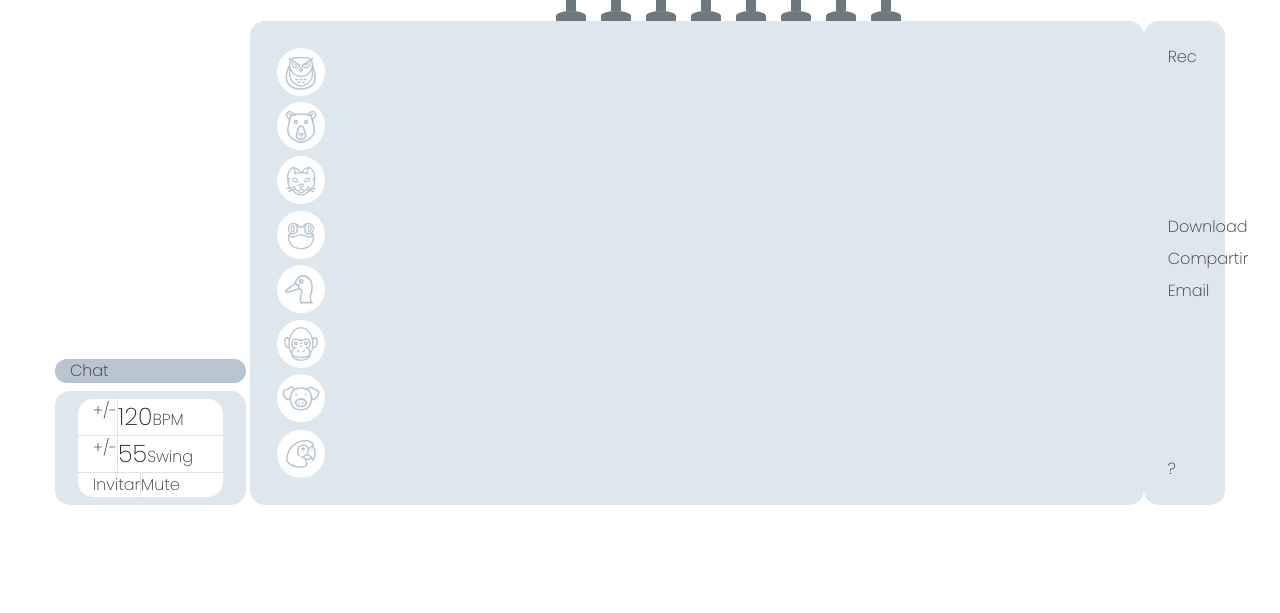
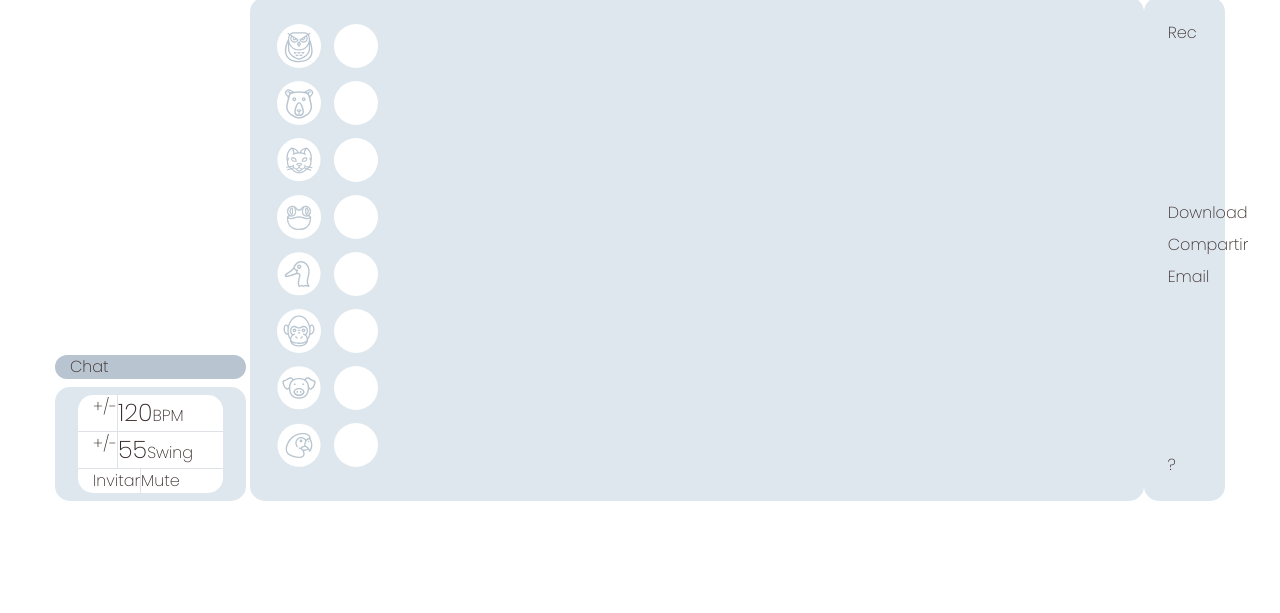
Before and after one commit to joshi4/animal, a plain HTML site: page index.html in a window 1280 px wide. Shown: the part 187-800 px from the top of the page. Drawn offline with nearby package versions, Linux system fonts and the light colour scheme; a script that the page names is missing.

Commit message:
ch volume dial adjustments

```diff
--- a/index.html
+++ b/index.html
@@ -1,4 +1,4 @@
-Ó<!DOCTYPE html>
+<!DOCTYPE html>
 <html lang="en" >
 <head>
   <meta charset="UTF-8">
@@ -263,11 +263,11 @@
               <div id="ch1" class="col-12">
                 <div class="row">
                   <div id="icono" class="col-6">
-                  <object type="image/svg+xml" data="svg/iconos/buho.svg" class="buho-icon">
+                  <object type="image/svg+xml" data="svg/iconos/buho.svg" class="animal-icon">
                     Buho
                   </object>
                   </div>
-                  <div id="volumen" class="col-6">
+                  <div id="volumen" class="dial_container">
                     <div id="dial-ch1" class="mom_dial"></div>
                   </div>
                 </div>
@@ -276,11 +276,11 @@
               <div id="ch2" class="col-12">
                 <div class="row">
                   <div id="icono" class="col-6">
-                    <object type="image/svg+xml" data="svg/iconos/oso.svg" class="oso-icon">
+                    <object type="image/svg+xml" data="svg/iconos/oso.svg" class="animal-icon">
                       Oso
                     </object>
                   </div>
-                  <div id="volumen" class="col-6">
+                  <div id="volumen" class="dial_container">
                     <div id="dial-ch2" class="mom_dial"></div>
                   </div>
                 </div>
@@ -289,11 +289,11 @@
               <div id="ch3" class="col-12">
                 <div class="row">
                   <div id="icono" class="col-6">
-                    <object type="image/svg+xml" data="svg/iconos/gato.svg" class="gato-icon">
+                    <object type="image/svg+xml" data="svg/iconos/gato.svg" class="animal-icon">
                       Gato
                     </object>
                   </div>
-                  <div id="volumen" class="col-6">
+                  <div id="volumen" class="dial_container">
                     <div id="dial-ch3" class="mom_dial"></div>
                   </div>
                 </div>
@@ -302,47 +302,50 @@
               <div id="ch4" class="col-12">
                 <div class="row">
                   <div id="icono" class="col-6">
-                  <object type="image/svg+xml" data="svg/iconos/sapo.svg" class="sapo-icon">
+                  <object type="image/svg+xml" data="svg/iconos/sapo.svg" class="animal-icon">
                     Sapo
                   </object>
                   </div>
-                  <div id="volumen" class="col-6">
+                  <div id="volumen" class="dial_container">
                     <div id="dial-ch4" class="mom_dial"></div>
                   </div>
-                </div></div>
+                </div>
+              </div>
 
               <div id="ch5" class="col-12">
                 <div class="row">
                   <div id="icono" class="col-6">
-                    <object type="image/svg+xml" data="svg/iconos/pato.svg" class="pato-icon">
+                    <object type="image/svg+xml" data="svg/iconos/pato.svg" class="animal-icon">
                       Pato
                     </object>
                   </div>
-                  <div id="volumen" class="col-6">
+                  <div id="volumen" class="dial_container">
                     <div id="dial-ch5" class="mom_dial"></div>
                   </div>
-                </div></div>
+                </div>
+              </div>
 
               <div id="ch6" class="col-12">
                 <div class="row">
                   <div id="icono" class="col-6">
-                  <object type="image/svg+xml" data="svg/iconos/mono.svg" class="mono-icon">
+                  <object type="image/svg+xml" data="svg/iconos/mono.svg" class="animal-icon">
                     Mono
                   </object>
                   </div>
-                  <div id="volumen" class="col-6">
+                  <div id="volumen" class="dial_container">
                     <div id="dial-ch6" class="mom_dial"></div>
                   </div>
-                </div></div>
+                </div>
+              </div>
 
               <div id="ch7" class="col-12">
                 <div class="row">
                   <div id="icono" class="col-6">
-                  <object type="image/svg+xml" data="svg/iconos/cerdo.svg" class="cerdo-icon">
+                  <object type="image/svg+xml" data="svg/iconos/cerdo.svg" class="animal-icon">
                     Cerdo
                   </object>
                   </div>
-                  <div id="volumen" class="col-6">
+                  <div id="volumen" class="dial_container">
                     <div id="dial-ch7" class="mom_dial"></div>
                   </div>
                 </div>
@@ -351,11 +354,11 @@
               <div id="ch8" class="col-12">
                 <div class="row">
                   <div id="icono" class="col-6">
-                  <object type="image/svg+xml" data="svg/iconos/loro.svg" class="loro-icon">
+                  <object type="image/svg+xml" data="svg/iconos/loro.svg" class="animal-icon">
                     Loro
                   </object>
                   </div>
-                  <div id="volumen" class="col-6">
+                  <div id="volumen" class="dial_container">
                     <div id="dial-ch8" class="mom_dial"></div>
                   </div>
                 </div>
```
